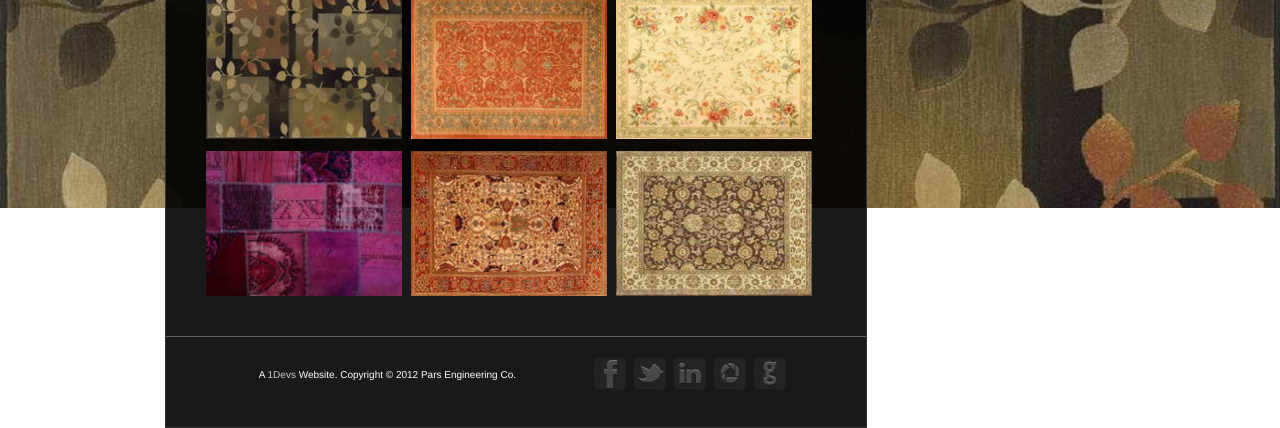
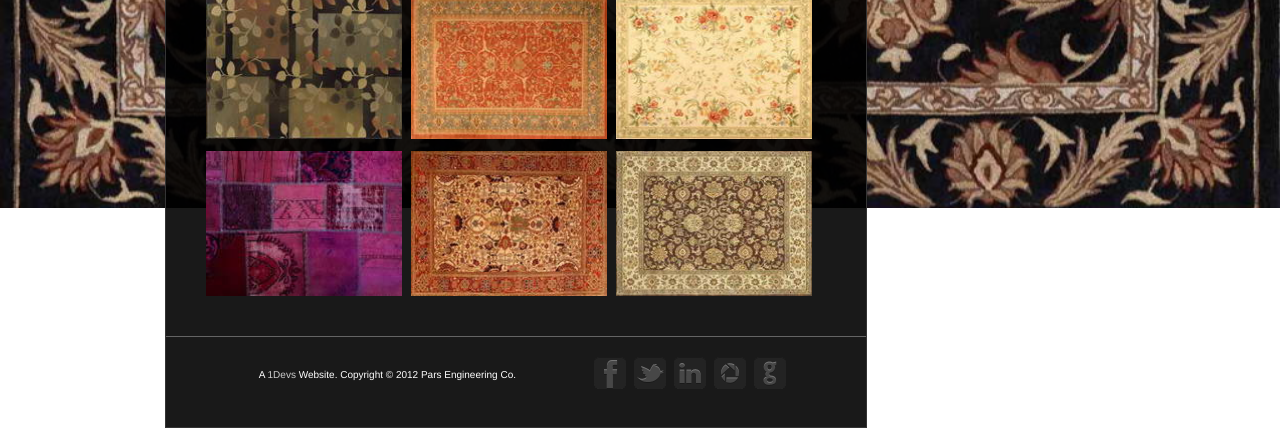
Before and after one commit to AliMD/ParsEngCo, a PHP site: page /products in a window 1280 px wide. Shown: the part 592-1020 px from the top of the page. Run offline with PHP 8.4, Linux system fonts and the light colour scheme; the visitor is signed in with stand-in values (Sample User, id 1).

Commit message:
remove clear -> add cover

```diff
--- a/htdocs/pages/products.php
+++ b/htdocs/pages/products.php
@@ -2,7 +2,7 @@
 	<header class="mh3 mb2 mr1 head">
 		<h1>محصولات</h1>
 	</header>
-	<div class="pl1 pr1 pb4 content">
+	<div class="pl1 pr1 pb4 content cover">
 		<?php
 
 			$dir = "./images/galleries/products";
@@ -25,7 +25,6 @@
 			}
 
 		?>
-		<div class="clear"></div>
 	</div>
 	<footer class="pr1 pl1 mh8 cover footers">
 	<?php include 'inc/copy-right.php'; ?>
```
